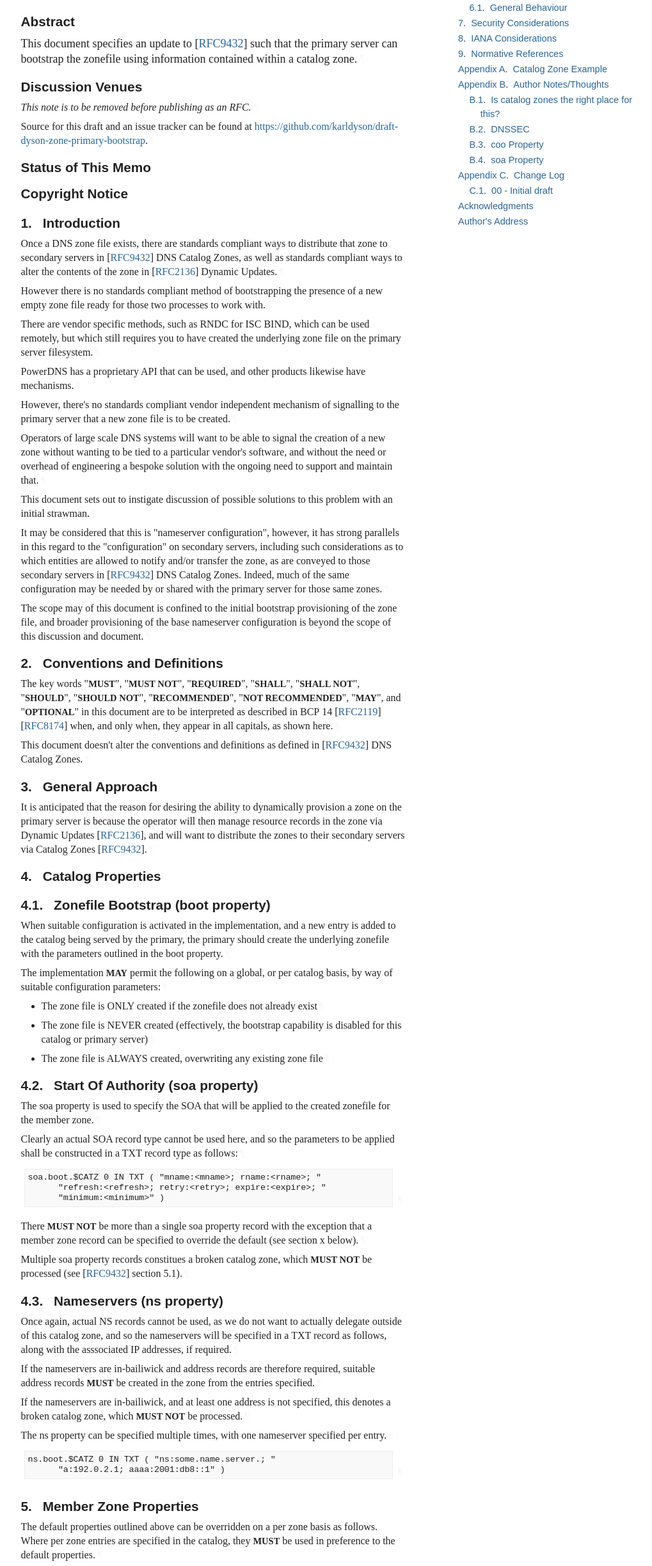
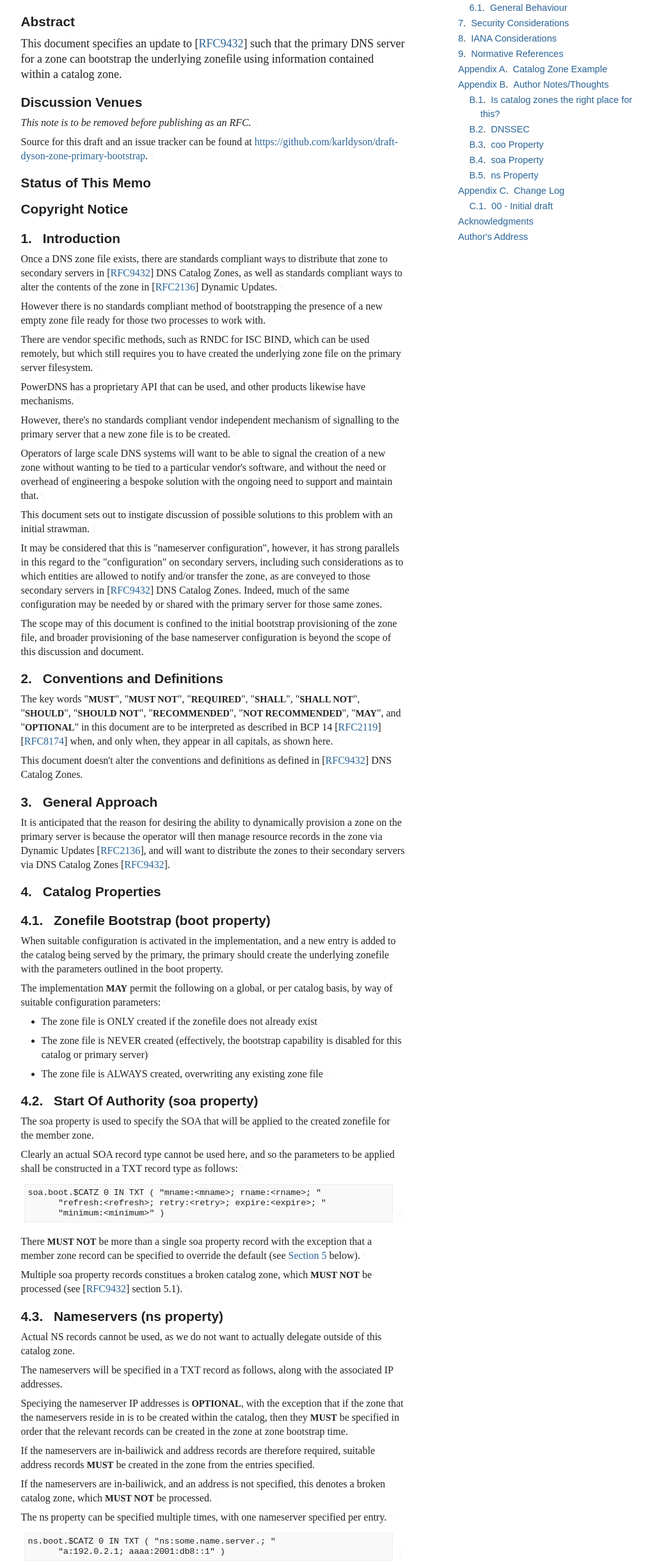
Before and after one commit to karldyson/draft-dyson-primary-zonefile-bootstrap, a plain HTML site: page draft-dyson-primary-zonefile-bootstrap.html in a window 1280 px wide. Shown: the part 349-2797 px from the top of the page at 64% size, without its empty margins (92-1111 px from the left). Drawn offline with Linux system fonts and the light colour scheme; a web font is replaced by a local one.

Commit message:
Script updating gh-pages from 7d53a6f. [ci skip]

```diff
--- a/draft-dyson-primary-zonefile-bootstrap.html
+++ b/draft-dyson-primary-zonefile-bootstrap.html
@@ -7,7 +7,7 @@
 <title>Zonefile Bootstrap on DNS Primary Server</title>
 <meta content="Karl Dyson" name="author">
 <meta content="
-       This document specifies an update to   such that the primary server can bootstrap the zonefile using information contained within a catalog zone.
+       This document specifies an update to   such that the primary DNS server for a zone can bootstrap the underlying zonefile using information contained within a catalog zone.
     " name="description">
 <meta content="xml2rfc 3.24.0" name="generator">
 <meta content="catalog zone" name="keyword">
@@ -1117,7 +1117,7 @@ svg :is([fill="white"], [fill^="#fff"]) {
 <h1 id="title">Zonefile Bootstrap on DNS Primary Server</h1>
 <section id="section-abstract">
       <h2 id="abstract"><a href="#abstract" class="selfRef">Abstract</a></h2>
-<p id="section-abstract-1">This document specifies an update to <span>[<a href="#RFC9432" class="cite xref">RFC9432</a>]</span> such that the primary server can bootstrap the zonefile using information contained within a catalog zone.<a href="#section-abstract-1" class="pilcrow">¶</a></p>
+<p id="section-abstract-1">This document specifies an update to <span>[<a href="#RFC9432" class="cite xref">RFC9432</a>]</span> such that the primary DNS server for a zone can bootstrap the underlying zonefile using information contained within a catalog zone.<a href="#section-abstract-1" class="pilcrow">¶</a></p>
 </section>
 <section class="note rfcEditorRemove" id="section-note.1">
       <h2 id="name-discussion-venues">
@@ -1236,6 +1236,9 @@ svg :is([fill="white"], [fill^="#fff"]) {
               <li class="compact toc ulBare ulEmpty" id="section-toc.1-1.11.2.4">
                 <p id="section-toc.1-1.11.2.4.1"><a href="#appendix-B.4" class="auto internal xref">B.4</a>.  <a href="#name-soa-property" class="internal xref">soa Property</a></p>
 </li>
+              <li class="compact toc ulBare ulEmpty" id="section-toc.1-1.11.2.5">
+                <p id="section-toc.1-1.11.2.5.1"><a href="#appendix-B.5" class="auto internal xref">B.5</a>.  <a href="#name-ns-property" class="internal xref">ns Property</a></p>
+</li>
             </ul>
 </li>
           <li class="compact toc ulBare ulEmpty" id="section-toc.1-1.12">
@@ -1289,7 +1292,7 @@ appear in all capitals, as shown here.<a href="#section-2-1" class="pilcrow">¶<
       <h2 id="name-general-approach">
 <a href="#section-3" class="section-number selfRef">3. </a><a href="#name-general-approach" class="section-name selfRef">General Approach</a>
       </h2>
-<p id="section-3-1">It is anticipated that the reason for desiring the ability to dynamically provision a zone on the primary server is because the operator will then manage resource records in the zone via Dynamic Updates <span>[<a href="#RFC2136" class="cite xref">RFC2136</a>]</span>, and will want to distribute the zones to their secondary servers via Catalog Zones <span>[<a href="#RFC9432" class="cite xref">RFC9432</a>]</span>.<a href="#section-3-1" class="pilcrow">¶</a></p>
+<p id="section-3-1">It is anticipated that the reason for desiring the ability to dynamically provision a zone on the primary server is because the operator will then manage resource records in the zone via Dynamic Updates <span>[<a href="#RFC2136" class="cite xref">RFC2136</a>]</span>, and will want to distribute the zones to their secondary servers via DNS Catalog Zones <span>[<a href="#RFC9432" class="cite xref">RFC9432</a>]</span>.<a href="#section-3-1" class="pilcrow">¶</a></p>
 </section>
 </div>
 <div id="catalog-properties">
@@ -1331,7 +1334,7 @@ soa.boot.$CATZ 0 IN TXT ( "mname:&lt;mname&gt;; rname:&lt;rname&gt;; "
       "minimum:&lt;minimum&gt;" )
 </pre><a href="#section-4.2-3" class="pilcrow">¶</a>
 </div>
-<p id="section-4.2-4">There <span class="bcp14">MUST NOT</span> be more than a single soa property record with the exception that a member zone record can be specified to override the default (see section x below).<a href="#section-4.2-4" class="pilcrow">¶</a></p>
+<p id="section-4.2-4">There <span class="bcp14">MUST NOT</span> be more than a single soa property record with the exception that a member zone record can be specified to override the default (see <a href="#memberZoneSection" class="auto internal xref">Section 5</a> below).<a href="#section-4.2-4" class="pilcrow">¶</a></p>
 <p id="section-4.2-5">Multiple soa property records constitues a broken catalog zone, which <span class="bcp14">MUST NOT</span> be processed (see <span>[<a href="#RFC9432" class="cite xref">RFC9432</a>]</span> section 5.1).<a href="#section-4.2-5" class="pilcrow">¶</a></p>
 </section>
 </div>
@@ -1340,21 +1343,23 @@ soa.boot.$CATZ 0 IN TXT ( "mname:&lt;mname&gt;; rname:&lt;rname&gt;; "
         <h3 id="name-nameservers-ns-property">
 <a href="#section-4.3" class="section-number selfRef">4.3. </a><a href="#name-nameservers-ns-property" class="section-name selfRef">Nameservers (ns property)</a>
         </h3>
-<p id="section-4.3-1">Once again, actual NS records cannot be used, as we do not want to actually delegate outside of this catalog zone, and so the nameservers will be specified in a TXT record as follows, along with the asssociated IP addresses, if required.<a href="#section-4.3-1" class="pilcrow">¶</a></p>
-<p id="section-4.3-2">If the nameservers are in-bailiwick and address records are therefore required, suitable address records <span class="bcp14">MUST</span> be created in the zone from the entries specified.<a href="#section-4.3-2" class="pilcrow">¶</a></p>
-<p id="section-4.3-3">If the nameservers are in-bailiwick, and at least one address is not specified, this denotes a broken catalog zone, which <span class="bcp14">MUST NOT</span> be processed.<a href="#section-4.3-3" class="pilcrow">¶</a></p>
-<p id="section-4.3-4">The ns property can be specified multiple times, with one nameserver specified per entry.<a href="#section-4.3-4" class="pilcrow">¶</a></p>
-<div class="alignLeft art-text artwork" id="section-4.3-5">
+<p id="section-4.3-1">Actual NS records cannot be used, as we do not want to actually delegate outside of this catalog zone.<a href="#section-4.3-1" class="pilcrow">¶</a></p>
+<p id="section-4.3-2">The nameservers will be specified in a TXT record as follows, along with the associated IP addresses.<a href="#section-4.3-2" class="pilcrow">¶</a></p>
+<p id="section-4.3-3">Speciying the nameserver IP addresses is <span class="bcp14">OPTIONAL</span>, with the exception that if the zone that the nameservers reside in is to be created within the catalog, then they <span class="bcp14">MUST</span> be specified in order that the relevant records can be created in the zone at zone bootstrap time.<a href="#section-4.3-3" class="pilcrow">¶</a></p>
+<p id="section-4.3-4">If the nameservers are in-bailiwick and address records are therefore required, suitable address records <span class="bcp14">MUST</span> be created in the zone from the entries specified.<a href="#section-4.3-4" class="pilcrow">¶</a></p>
+<p id="section-4.3-5">If the nameservers are in-bailiwick, and an address is not specified, this denotes a broken catalog zone, which <span class="bcp14">MUST NOT</span> be processed.<a href="#section-4.3-5" class="pilcrow">¶</a></p>
+<p id="section-4.3-6">The ns property can be specified multiple times, with one nameserver specified per entry.<a href="#section-4.3-6" class="pilcrow">¶</a></p>
+<div class="alignLeft art-text artwork" id="section-4.3-7">
 <pre>
 ns.boot.$CATZ 0 IN TXT ( "ns:some.name.server.; "
       "a:192.0.2.1; aaaa:2001:db8::1" )
-</pre><a href="#section-4.3-5" class="pilcrow">¶</a>
-</div>
-</section>
-</div>
-</section>
-</div>
-<div id="member-zone-properties">
+</pre><a href="#section-4.3-7" class="pilcrow">¶</a>
+</div>
+</section>
+</div>
+</section>
+</div>
+<div id="memberZoneSection">
 <section id="section-5">
       <h2 id="name-member-zone-properties">
 <a href="#section-5" class="section-number selfRef">5. </a><a href="#name-member-zone-properties" class="section-name selfRef">Member Zone Properties</a>
@@ -1383,7 +1388,7 @@ ns.boot.&lt;unique-N&gt;.zones.$CATZ 0 IN TXT ( "ns:some.name.server.; "
         <h3 id="name-general-behaviour">
 <a href="#section-6.1" class="section-number selfRef">6.1. </a><a href="#name-general-behaviour" class="section-name selfRef">General Behaviour</a>
         </h3>
-<p id="section-6.1-1">The parameters specified in the boot property will contain hostnames, for example in the NS records and in the SOA; these WILL be replicated verbatim into the zone upon creation, and so it should be noted that if they would be fully qualified in a manually created zone file, they <span class="bcp14">MUST</span> be fully quallified in the parameter specification in the property.<a href="#section-6.1-1" class="pilcrow">¶</a></p>
+<p id="section-6.1-1">The parameters specified in the boot property will contain hostnames, for example in the NS records and in the SOA; these will be replicated verbatim into the zone upon creation, and so it should be noted that if they would be fully qualified in a manually created zone file, they <span class="bcp14">MUST</span> be fully quallified in the parameter specification in the property.<a href="#section-6.1-1" class="pilcrow">¶</a></p>
 </section>
 </div>
 </section>
@@ -1547,6 +1552,14 @@ ns.hajhsjha.zones.catz.invalid. 0 TXT ( "ns:ns.example.net"
 <p id="appendix-B.4-2">Should we permit the property to be made up of multiple TXT records so long as a given parameter is not repeated?<a href="#appendix-B.4-2" class="pilcrow">¶</a></p>
 </section>
 </div>
+<div id="ns-property">
+<section id="appendix-B.5">
+        <h3 id="name-ns-property">
+<a href="#appendix-B.5" class="section-number selfRef">B.5. </a><a href="#name-ns-property" class="section-name selfRef">ns Property</a>
+        </h3>
+<p id="appendix-B.5-1">Is there a circular dependency or race condition issue here...?<a href="#appendix-B.5-1" class="pilcrow">¶</a></p>
+</section>
+</div>
 </section>
 </div>
 <div id="change-log">
```
Also changed, not shown: draft-dyson-primary-zonefile-bootstrap.txt.
